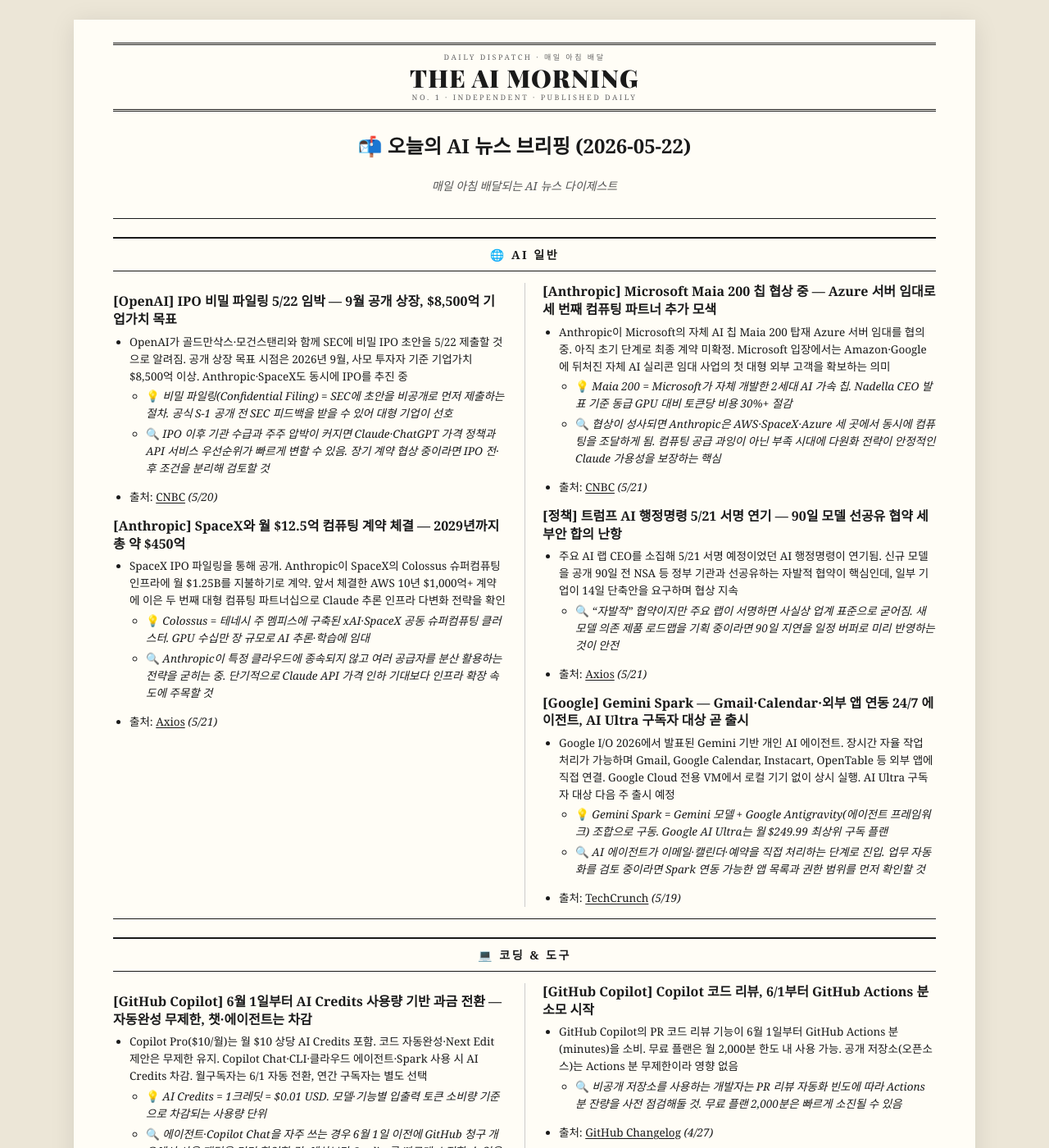
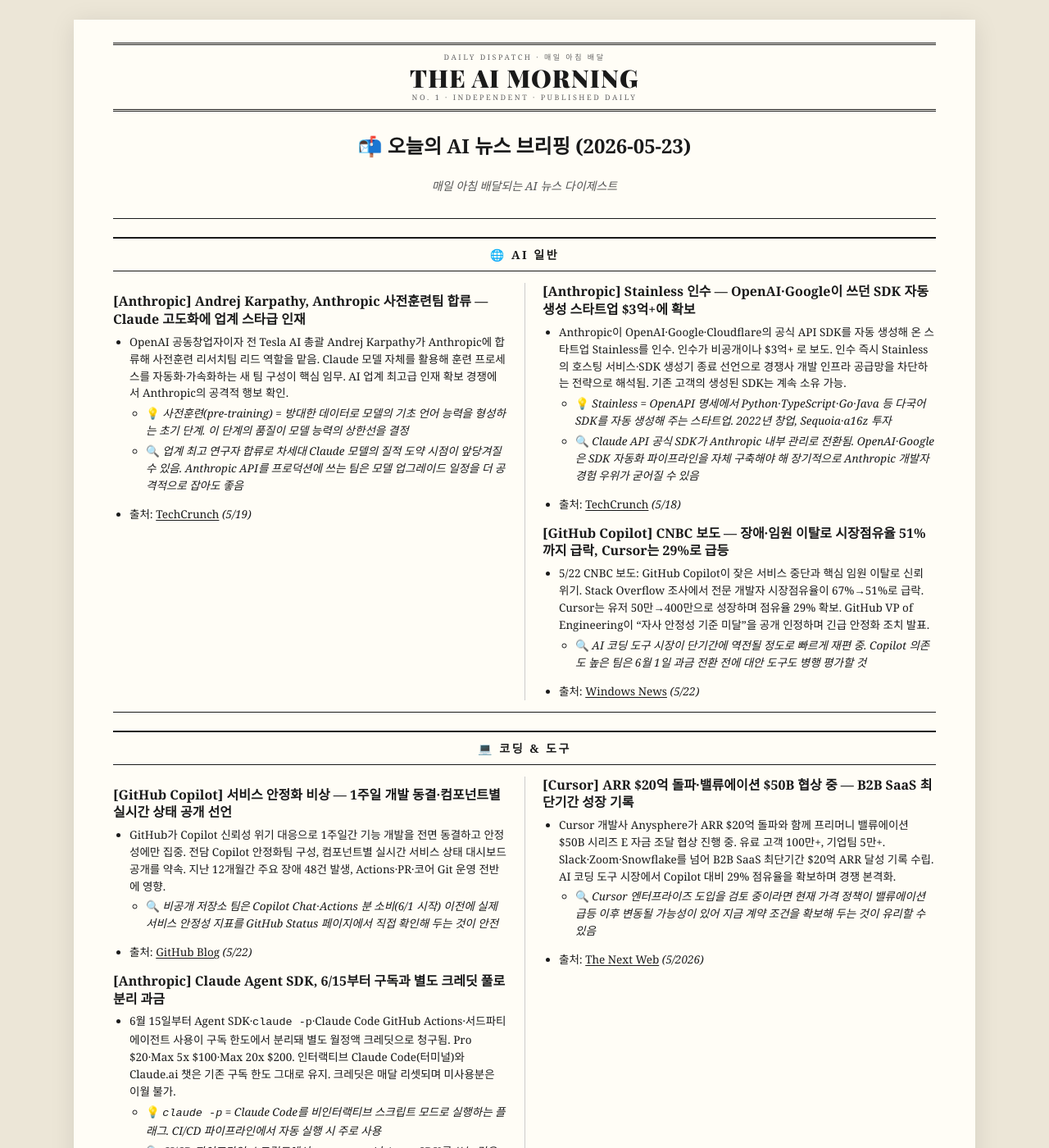
Before and after one commit to kimjans/daily-news, a Jekyll site: the page built from index.md, in a window 1280 px wide and 1400 px high. Shown: the whole window at 82% size. Built offline with Jekyll 4.4.1, drawn with Linux system fonts in a browser that asks for light colours; some of the changed text lies outside the part shown.

Commit message:
daily news: 2026-05-23

```diff
--- a/index.md
+++ b/index.md
@@ -3,7 +3,7 @@ layout: default
 title: The AI Morning
 ---
 
-# 📬 오늘의 AI 뉴스 브리핑 (2026-05-22)
+# 📬 오늘의 AI 뉴스 브리핑 (2026-05-23)
 
 > 매일 아침 배달되는 AI 뉴스 다이제스트
 
@@ -11,65 +11,55 @@ title: The AI Morning
 
 ## 🌐 AI 일반
 
-### **[OpenAI]** IPO 비밀 파일링 5/22 임박 — 9월 공개 상장, $8,500억 기업가치 목표
-- OpenAI가 골드만삭스·모건스탠리와 함께 SEC에 비밀 IPO 초안을 5/22 제출할 것으로 알려짐. 공개 상장 목표 시점은 2026년 9월, 사모 투자자 기준 기업가치 $8,500억 이상. Anthropic·SpaceX도 동시에 IPO를 추진 중
-  - 💡 *비밀 파일링(Confidential Filing) = SEC에 초안을 비공개로 먼저 제출하는 절차. 공식 S-1 공개 전 SEC 피드백을 받을 수 있어 대형 기업이 선호*
-  - 🔍 *IPO 이후 기관 수급과 주주 압박이 커지면 Claude·ChatGPT 가격 정책과 API 서비스 우선순위가 빠르게 변할 수 있음. 장기 계약 협상 중이라면 IPO 전·후 조건을 분리해 검토할 것*
-- 출처: [CNBC](https://www.cnbc.com/2026/05/20/openai-ipo-filing.html) *(5/20)*
+### **[Anthropic]** Andrej Karpathy, Anthropic 사전훈련팀 합류 — Claude 고도화에 업계 스타급 인재
+- OpenAI 공동창업자이자 전 Tesla AI 총괄 Andrej Karpathy가 Anthropic에 합류해 사전훈련 리서치팀 리드 역할을 맡음. Claude 모델 자체를 활용해 훈련 프로세스를 자동화·가속화하는 새 팀 구성이 핵심 임무. AI 업계 최고급 인재 확보 경쟁에서 Anthropic의 공격적 행보 확인.
+  - 💡 *사전훈련(pre-training) = 방대한 데이터로 모델의 기초 언어 능력을 형성하는 초기 단계. 이 단계의 품질이 모델 능력의 상한선을 결정*
+  - 🔍 *업계 최고 연구자 합류로 차세대 Claude 모델의 질적 도약 시점이 앞당겨질 수 있음. Anthropic API를 프로덕션에 쓰는 팀은 모델 업그레이드 일정을 더 공격적으로 잡아도 좋음*
+- 출처: [TechCrunch](https://techcrunch.com/2026/05/19/openai-co-founder-andrej-karpathy-joins-anthropics-pre-training-team/) *(5/19)*
 
-### **[Anthropic]** SpaceX와 월 $12.5억 컴퓨팅 계약 체결 — 2029년까지 총 약 $450억
-- SpaceX IPO 파일링을 통해 공개. Anthropic이 SpaceX의 Colossus 슈퍼컴퓨팅 인프라에 월 $1.25B를 지불하기로 계약. 앞서 체결한 AWS 10년 $1,000억+ 계약에 이은 두 번째 대형 컴퓨팅 파트너십으로 Claude 추론 인프라 다변화 전략을 확인
-  - 💡 *Colossus = 테네시 주 멤피스에 구축된 xAI·SpaceX 공동 슈퍼컴퓨팅 클러스터. GPU 수십만 장 규모로 AI 추론·학습에 임대*
-  - 🔍 *Anthropic이 특정 클라우드에 종속되지 않고 여러 공급자를 분산 활용하는 전략을 굳히는 중. 단기적으로 Claude API 가격 인하 기대보다 인프라 확장 속도에 주목할 것*
-- 출처: [Axios](https://www.axios.com/2026/05/21/ai-news-cycle-openai-anthropic-spacex) *(5/21)*
+### **[Anthropic]** Stainless 인수 — OpenAI·Google이 쓰던 SDK 자동생성 스타트업 $3억+에 확보
+- Anthropic이 OpenAI·Google·Cloudflare의 공식 API SDK를 자동 생성해 온 스타트업 Stainless를 인수. 인수가 비공개이나 $3억+ 로 보도. 인수 즉시 Stainless의 호스팅 서비스·SDK 생성기 종료 선언으로 경쟁사 개발 인프라 공급망을 차단하는 전략으로 해석됨. 기존 고객의 생성된 SDK는 계속 소유 가능.
+  - 💡 *Stainless = OpenAPI 명세에서 Python·TypeScript·Go·Java 등 다국어 SDK를 자동 생성해 주는 스타트업. 2022년 창업, Sequoia·a16z 투자*
+  - 🔍 *Claude API 공식 SDK가 Anthropic 내부 관리로 전환됨. OpenAI·Google은 SDK 자동화 파이프라인을 자체 구축해야 해 장기적으로 Anthropic 개발자 경험 우위가 굳어질 수 있음*
+- 출처: [TechCrunch](https://techcrunch.com/2026/05/18/anthropic-has-acquired-the-dev-tools-startup-used-by-openai-google-and-cloudflare/) *(5/18)*
 
-### **[Anthropic]** Microsoft Maia 200 칩 협상 중 — Azure 서버 임대로 세 번째 컴퓨팅 파트너 추가 모색
-- Anthropic이 Microsoft의 자체 AI 칩 Maia 200 탑재 Azure 서버 임대를 협의 중. 아직 초기 단계로 최종 계약 미확정. Microsoft 입장에서는 Amazon·Google에 뒤처진 자체 AI 실리콘 임대 사업의 첫 대형 외부 고객을 확보하는 의미
-  - 💡 *Maia 200 = Microsoft가 자체 개발한 2세대 AI 가속 칩. Nadella CEO 발표 기준 동급 GPU 대비 토큰당 비용 30%+ 절감*
-  - 🔍 *협상이 성사되면 Anthropic은 AWS·SpaceX·Azure 세 곳에서 동시에 컴퓨팅을 조달하게 됨. 컴퓨팅 공급 과잉이 아닌 부족 시대에 다원화 전략이 안정적인 Claude 가용성을 보장하는 핵심*
-- 출처: [CNBC](https://www.cnbc.com/2026/05/21/anthropic-microsoft-maia-200-ai-chip.html) *(5/21)*
-
-### **[정책]** 트럼프 AI 행정명령 5/21 서명 연기 — 90일 모델 선공유 협약 세부안 합의 난항
-- 주요 AI 랩 CEO를 소집해 5/21 서명 예정이었던 AI 행정명령이 연기됨. 신규 모델을 공개 90일 전 NSA 등 정부 기관과 선공유하는 자발적 협약이 핵심인데, 일부 기업이 14일 단축안을 요구하며 협상 지속
-  - 🔍 *"자발적" 협약이지만 주요 랩이 서명하면 사실상 업계 표준으로 굳어짐. 새 모델 의존 제품 로드맵을 기획 중이라면 90일 지연을 일정 버퍼로 미리 반영하는 것이 안전*
-- 출처: [Axios](https://www.axios.com/2026/05/20/ai-trump-executive-order-white-house-infighting) *(5/21)*
-
-### **[Google]** Gemini Spark — Gmail·Calendar·외부 앱 연동 24/7 에이전트, AI Ultra 구독자 대상 곧 출시
-- Google I/O 2026에서 발표된 Gemini 기반 개인 AI 에이전트. 장시간 자율 작업 처리가 가능하며 Gmail, Google Calendar, Instacart, OpenTable 등 외부 앱에 직접 연결. Google Cloud 전용 VM에서 로컬 기기 없이 상시 실행. AI Ultra 구독자 대상 다음 주 출시 예정
-  - 💡 *Gemini Spark = Gemini 모델 + Google Antigravity(에이전트 프레임워크) 조합으로 구동. Google AI Ultra는 월 $249.99 최상위 구독 플랜*
-  - 🔍 *AI 에이전트가 이메일·캘린더·예약을 직접 처리하는 단계로 진입. 업무 자동화를 검토 중이라면 Spark 연동 가능한 앱 목록과 권한 범위를 먼저 확인할 것*
-- 출처: [TechCrunch](https://techcrunch.com/2026/05/19/google-introduces-gemini-spark-a-24-7-agentic-assistant-with-gmail-integration/) *(5/19)*
+### **[GitHub Copilot]** CNBC 보도 — 장애·임원 이탈로 시장점유율 51%까지 급락, Cursor는 29%로 급등
+- 5/22 CNBC 보도: GitHub Copilot이 잦은 서비스 중단과 핵심 임원 이탈로 신뢰 위기. Stack Overflow 조사에서 전문 개발자 시장점유율이 67%→51%로 급락. Cursor는 유저 50만→400만으로 성장하며 점유율 29% 확보. GitHub VP of Engineering이 "자사 안정성 기준 미달"을 공개 인정하며 긴급 안정화 조치 발표.
+  - 🔍 *AI 코딩 도구 시장이 단기간에 역전될 정도로 빠르게 재편 중. Copilot 의존도 높은 팀은 6월 1일 과금 전환 전에 대안 도구도 병행 평가할 것*
+- 출처: [Windows News](https://windowsnews.ai/article/github-copilot-battles-outages-and-rivals-as-microsofts-ai-coding-empire-shows-cracks.419302) *(5/22)*
 
 ---
 
 ## 💻 코딩 & 도구
 
-### **[GitHub Copilot]** 6월 1일부터 AI Credits 사용량 기반 과금 전환 — 자동완성 무제한, 챗·에이전트는 차감
-- Copilot Pro($10/월)는 월 $10 상당 AI Credits 포함. 코드 자동완성·Next Edit 제안은 무제한 유지. Copilot Chat·CLI·클라우드 에이전트·Spark 사용 시 AI Credits 차감. 월구독자는 6/1 자동 전환, 연간 구독자는 별도 선택
-  - 💡 *AI Credits = 1크레딧 = $0.01 USD. 모델·기능별 입출력 토큰 소비량 기준으로 차감되는 사용량 단위*
-  - 🔍 *에이전트·Copilot Chat을 자주 쓰는 경우 6월 1일 이전에 GitHub 청구 개요에서 사용 패턴을 미리 확인할 것. 예상보다 Credits를 빠르게 소진할 수 있음*
-- 출처: [GitHub Blog](https://github.blog/news-insights/company-news/github-copilot-is-moving-to-usage-based-billing/) *(4/27)*
+### **[GitHub Copilot]** 서비스 안정화 비상 — 1주일 개발 동결·컴포넌트별 실시간 상태 공개 선언
+- GitHub가 Copilot 신뢰성 위기 대응으로 1주일간 기능 개발을 전면 동결하고 안정성에만 집중. 전담 Copilot 안정화팀 구성, 컴포넌트별 실시간 서비스 상태 대시보드 공개를 약속. 지난 12개월간 주요 장애 48건 발생, Actions·PR·코어 Git 운영 전반에 영향.
+  - 🔍 *비공개 저장소 팀은 Copilot Chat·Actions 분 소비(6/1 시작) 이전에 실제 서비스 안정성 지표를 GitHub Status 페이지에서 직접 확인해 두는 것이 안전*
+- 출처: [GitHub Blog](https://github.blog/news-insights/company-news/bringing-more-transparency-to-githubs-status-page/) *(5/22)*
 
-### **[GitHub Copilot]** Copilot 코드 리뷰, 6/1부터 GitHub Actions 분 소모 시작
-- GitHub Copilot의 PR 코드 리뷰 기능이 6월 1일부터 GitHub Actions 분(minutes)을 소비. 무료 플랜은 월 2,000분 한도 내 사용 가능. 공개 저장소(오픈소스)는 Actions 분 무제한이라 영향 없음
-  - 🔍 *비공개 저장소를 사용하는 개발자는 PR 리뷰 자동화 빈도에 따라 Actions 분 잔량을 사전 점검해둘 것. 무료 플랜 2,000분은 빠르게 소진될 수 있음*
-- 출처: [GitHub Changelog](https://github.blog/changelog/2026-04-27-github-copilot-code-review-will-start-consuming-github-actions-minutes-on-june-1-2026/) *(4/27)*
+### **[Anthropic]** Claude Agent SDK, 6/15부터 구독과 별도 크레딧 풀로 분리 과금
+- 6월 15일부터 Agent SDK·`claude -p`·Claude Code GitHub Actions·서드파티 에이전트 사용이 구독 한도에서 분리돼 별도 월정액 크레딧으로 청구됨. Pro $20·Max 5x $100·Max 20x $200. 인터랙티브 Claude Code(터미널)와 Claude.ai 챗은 기존 구독 한도 그대로 유지. 크레딧은 매달 리셋되며 미사용분은 이월 불가.
+  - 💡 *`claude -p` = Claude Code를 비인터랙티브 스크립트 모드로 실행하는 플래그. CI/CD 파이프라인에서 자동 실행 시 주로 사용*
+  - 🔍 *CI/CD 파이프라인·스크립트에서 `claude -p`나 Agent SDK를 쓰는 경우 6/15 전에 월 토큰 소비량을 추산해 크레딧 한도 초과 여부를 미리 확인할 것*
+- 출처: [InfoWorld](https://www.infoworld.com/article/4171274/anthropic-puts-claude-agents-on-a-meter-across-its-subscriptions.html) *(5/2026)*
+
+### **[Cursor]** ARR $20억 돌파·밸류에이션 $50B 협상 중 — B2B SaaS 최단기간 성장 기록
+- Cursor 개발사 Anysphere가 ARR $20억 돌파와 함께 프리머니 밸류에이션 $50B 시리즈 E 자금 조달 협상 진행 중. 유료 고객 100만+, 기업팀 5만+. Slack·Zoom·Snowflake를 넘어 B2B SaaS 최단기간 $20억 ARR 달성 기록 수립. AI 코딩 도구 시장에서 Copilot 대비 29% 점유율을 확보하며 경쟁 본격화.
+  - 🔍 *Cursor 엔터프라이즈 도입을 검토 중이라면 현재 가격 정책이 밸류에이션 급등 이후 변동될 가능성이 있어 지금 계약 조건을 확보해 두는 것이 유리할 수 있음*
+- 출처: [The Next Web](https://thenextweb.com/news/cursor-anysphere-2-billion-funding-50-billion-valuation-ai-coding) *(5/2026)*
 
 ---
 
 ## 💾 메모리 반도체
 
-### **[Samsung]** 삼성 노조 임금합의안 찬반투표 5/22 시작 — 5/27까지, 부결 시 파업 재개
-- 5/20 잠정 합의된 임금 협약안(평균 6.2% 인상, 반도체 사업부 10.5% 이익연동 주식 보너스)에 대한 조합원 투표가 5/22부터 5/27까지 진행. 부결 시 18일 일정 파업이 재개될 수 있어 HBM4 출하 일정 불확실성은 아직 잔존
-  - 🔍 *5/27 투표 결과 전까지 파업 재개 리스크가 남아 있음. HBM4 Q3 납기에 의존하는 AI 서버 수급 계획은 결과 확인 후 조정하는 것이 안전*
-- 출처: [Seeking Alpha](https://seekingalpha.com/news/4595337-samsung-strike-put-on-hold-wage-deal-being-put-to-vote-micron-touts-demand) *(5/21)*
+### **[Micron]** 서울에 HBM4 설계 엔지니어 채용 공고 — 삼성 파업 틈새 인재 공략
+- 5/21 Micron이 서울 현지 HBM4 설계 아키텍트 상시직 채용 공고 게시, 연봉 최대 $214,000 제시. 삼성 파업 잠정 타결 직후 불안정한 노사 분위기를 겨냥한 타이밍. 현지 채용 방식으로 삼성·SK Hynix 엔지니어의 이직 장벽을 최소화. Micron은 이미 3월 HBM4 대량 양산을 개시한 상태.
+  - 💡 *HBM4 = 현세대 최고 대역폭 AI 메모리. Micron의 12단 적층 HBM4는 초당 2.8TB 대역폭으로 NVIDIA Vera Rubin 플랫폼 전용 설계*
+  - 🔍 *삼성의 HBM4 납기에 의존하는 AI 서버 계획은 인력 이탈 여부를 모니터링해야 할 리스크. 메모리 설계 인재 확보가 HBM4 점유율 레이스의 핵심 변수로 부상 중*
+- 출처: [Tech Times](https://www.techtimes.com/articles/316869/20260521/micron-posts-permanent-seoul-hbm-design-roles-targeting-samsung-engineers-strike-resolves.htm) *(5/21)*
 
-### **[SK Hynix]** 삼성 파업 타결 직후 주가 +11%·목표가 2배 상향 — 메모리 슈퍼사이클 수혜 기대
-- 삼성 노사 잠정 합의 이후 SK Hynix 주가가 11% 급등, 일부 증권사는 목표주가를 기존의 두 배로 상향. HBM3E 글로벌 점유율 62%를 보유한 SK Hynix가 삼성 공백기에 수요를 흡수하며 메모리 슈퍼사이클의 최대 수혜자가 될 것이라는 기대가 반영
-  - 🔍 *삼성 파업 우려가 해소됐음에도 시장은 HBM 메모리 슈퍼사이클이 SK Hynix 주도로 진행될 것으로 보고 있음. 메모리 수요 확대 흐름은 파업 결과와 무관하게 지속 중*
-- 출처: [Ad-hoc News](https://www.ad-hoc-news.de/boerse/news/ueberblick/sk-hynix-doubles-price-target-and-runs-11-percent-higher-as-samsung-labor/69392775) *(5/21)*
-
-### **[메모리 시장]** Q2 DRAM 계약가 +58~63%, NAND +70~75% — 15년 만에 최대 분기 상승폭
-- TrendForce 집계 기준 2026년 2분기 DRAM 계약가가 전분기 대비 58~63% 급등, NAND는 70~75% 상승. HBM 공급 부족률 5.1%로 2011년 이후 최악. AI 서버용 수요가 예측치를 초과하며 신규 팹이 가동되는 2026년 말까지 공급 부족 지속 전망
-  - 🔍 *AI 인프라용 메모리를 직접 조달하는 기업은 비용 급증에 대비해 장기 공급 계약 여부를 점검할 것. 스폿 구매 의존도가 높을수록 Q3~Q4 조달 비용 리스크가 큼*
-- 출처: [BigGo Finance](https://finance.biggo.com/news/Vta3FZ4B6tLPsnrZ5pOO) *(TrendForce 기반)*
+### **[SK Hynix]** 가용 생산용량 사실상 소진 — 빅테크들이 팹 건설·EUV 장비 비용 직접 부담 제안
+- SK Hynix 경영진이 고객사에 추가 물량 없음을 통보. Amazon·Google·Meta·Microsoft가 EUV 장비(대당 최대 5,000억 원) 구매 비용을 직접 대주며 생산 라인을 확보하려는 전례 없는 제안을 진행 중. SK Hynix 측은 특정 고객 비용 부담 시 미래 물량 담보·가격 협상력 약화를 우려하며 신중한 입장.
+  - 💡 *EUV = 극자외선 리소그래피 장비. ASML만 독점 생산하며 HBM 등 첨단 반도체 양산에 필수. 대당 최대 5,000억 원*
+  - 🔍 *HBM·DRAM 물량 확보가 AI 인프라의 병목으로 굳어지는 중. 스폿 시장 조달 의존도가 높은 기업은 Q3~Q4 가용 물량 급감에 대비해 장기 공급 계약으로 전환을 검토할 것*
+- 출처: [Tom's Hardware](https://www.tomshardware.com/tech-industry/sk-hynix-customers-offer-to-buy-its-euv-machines-and-fund-new-fab-lines-as-memory-capacity-hits-zero) *(5/2026)*
```
Also changed, not shown: news/2026-05-22.md (added, +71 -0 lines).
